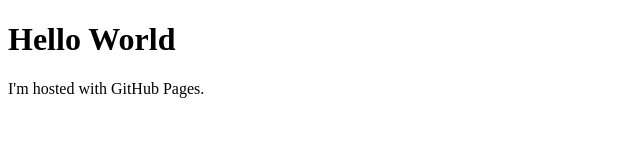
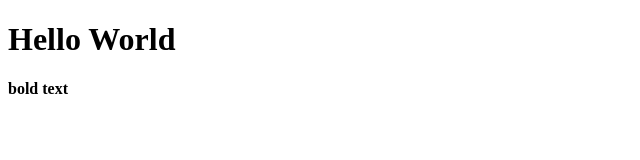
Before and after one commit to Qweewee/Qweewee.github.io, a plain HTML site: page index.html in a window 1280 px wide. Shown: the whole page, without its empty margins (0-640 px from the left). Drawn offline with Linux system fonts and the light colour scheme.

Commit message:
Update index.html

```diff
--- a/index.html
+++ b/index.html
@@ -2,6 +2,6 @@
 <html>
 <body>
 <h1>Hello World</h1>
-<p>I'm hosted with GitHub Pages.</p>
+<p><b>bold text</b></p>
 </body>
 </html>
```
